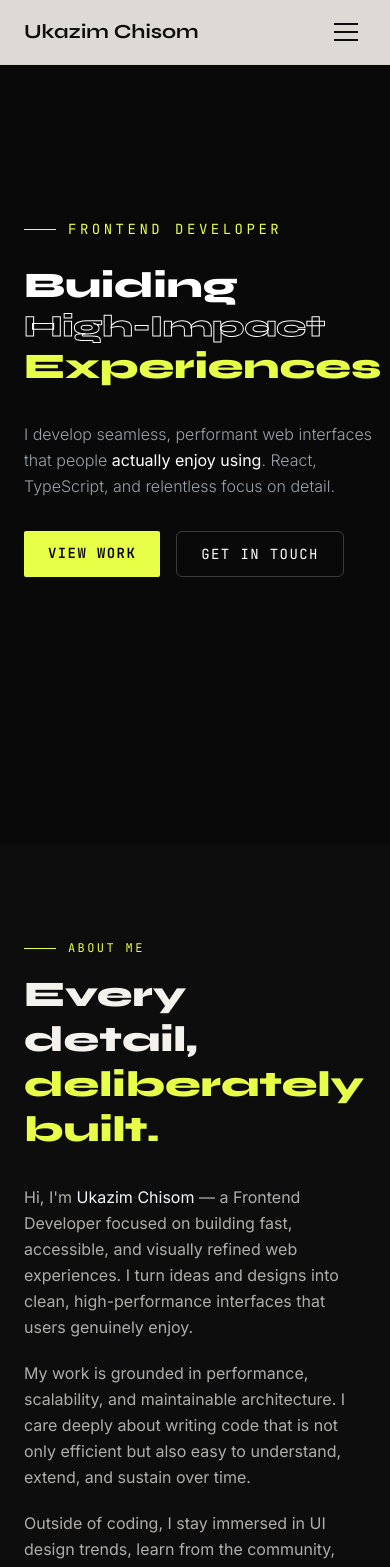
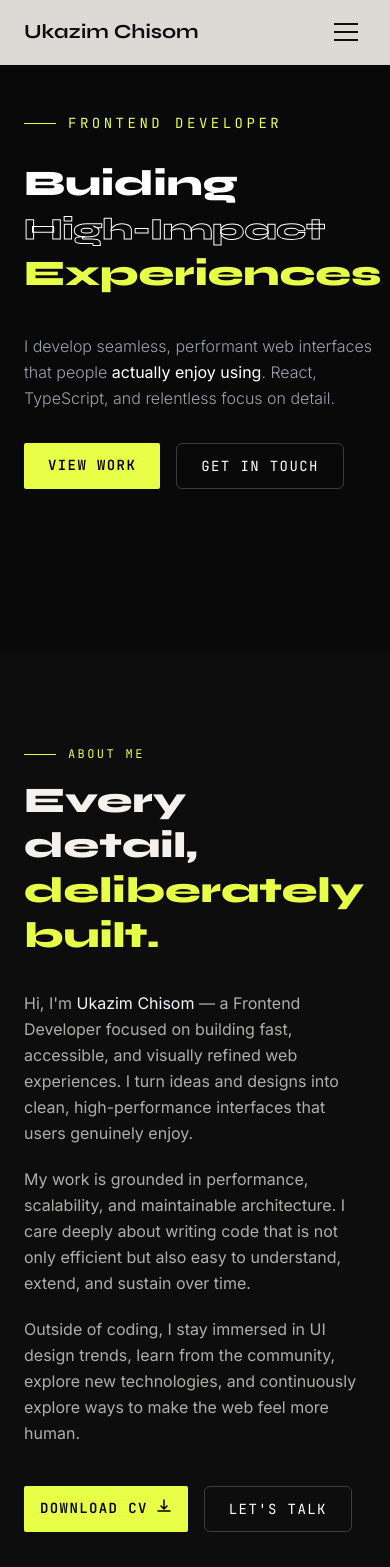
Before and after one commit to ukazimchisom/my-portfolio-website, a React (Vite) app: page / in a window 390 px wide. Shown: the top 1567 px of the page. Built offline with nearby package versions, Linux system fonts and the light colour scheme.

Commit message:
fix(responsive): improve mobile layout in hero and about sections

```diff
--- a/src/components/About.tsx
+++ b/src/components/About.tsx
@@ -38,7 +38,7 @@ const About = () => {
             <div className="mt-10 flex flex-wrap gap-4">
               <a
                 href="/cv.pdf"
-                className="btn-secondary inline-flex"
+                className="btn-secondary px-4 inline-flex"
                 target="_blank"
                 rel="noreferrer"
               >
--- a/src/components/Hero.tsx
+++ b/src/components/Hero.tsx
@@ -2,7 +2,7 @@ const Hero = () => {
   return (
     <section
       id="hero"
-      className="min-h-screen bg-[#090909] flex items-center overflow-hidden"
+      className="min-h-[650px] sm:min-h-screen bg-[#090909] flex items-center overflow-hidden"
     >
       <div className="max-w-7xl mx-auto px-6 lg:px-12 sm:pt-24 sm:pb-12 pb-6">
         <div className="max-w-4xl">
@@ -14,7 +14,7 @@ const Hero = () => {
           </div>
 
           {/* Main heading */}
-          <h1 className="font-display text-4xl sm:text-7xl lg:text-8xl font-black leading-tight sm:leading-[0.95] lg:leading-[0.9] text-white mb-8">
+          <h1 className="font-display text-4xl sm:text-7xl lg:text-8xl font-black leading-normal sm:leading-[0.95] lg:leading-[0.9] text-white mb-8">
             <span className="block">Buiding</span>
             <span className="block text-stroke text-3xl lg:text-7xl">
               High-Impact
```
